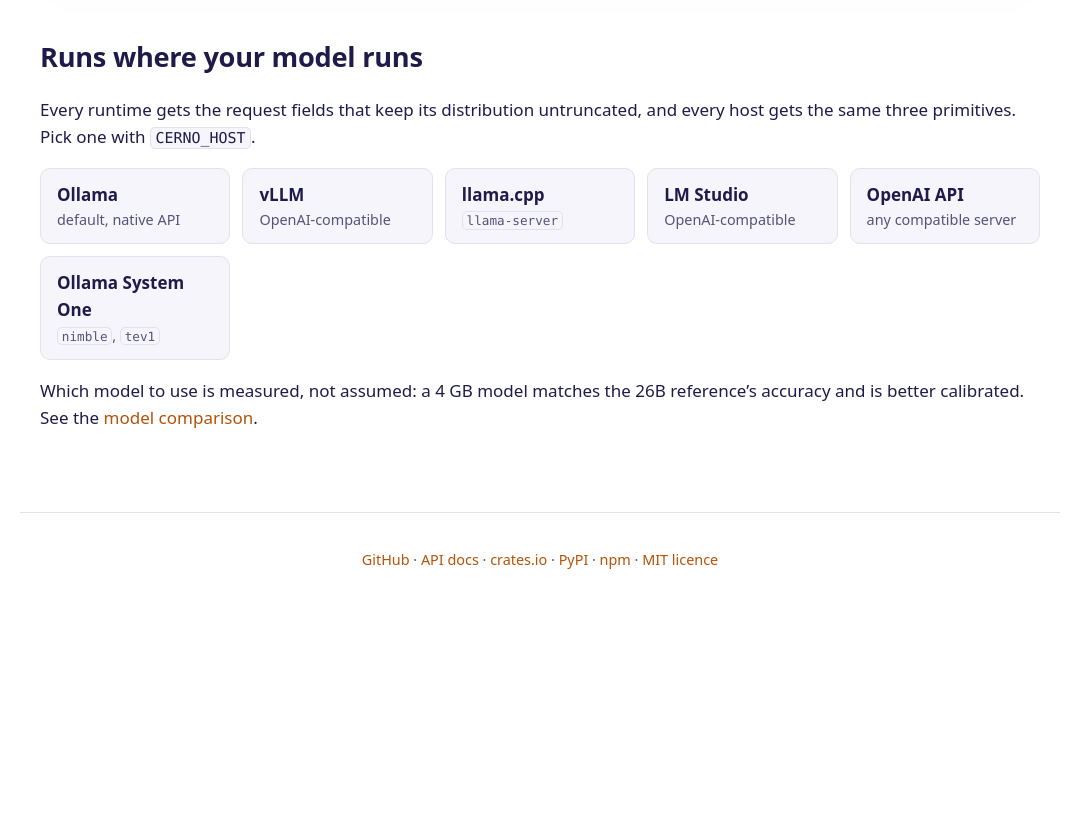
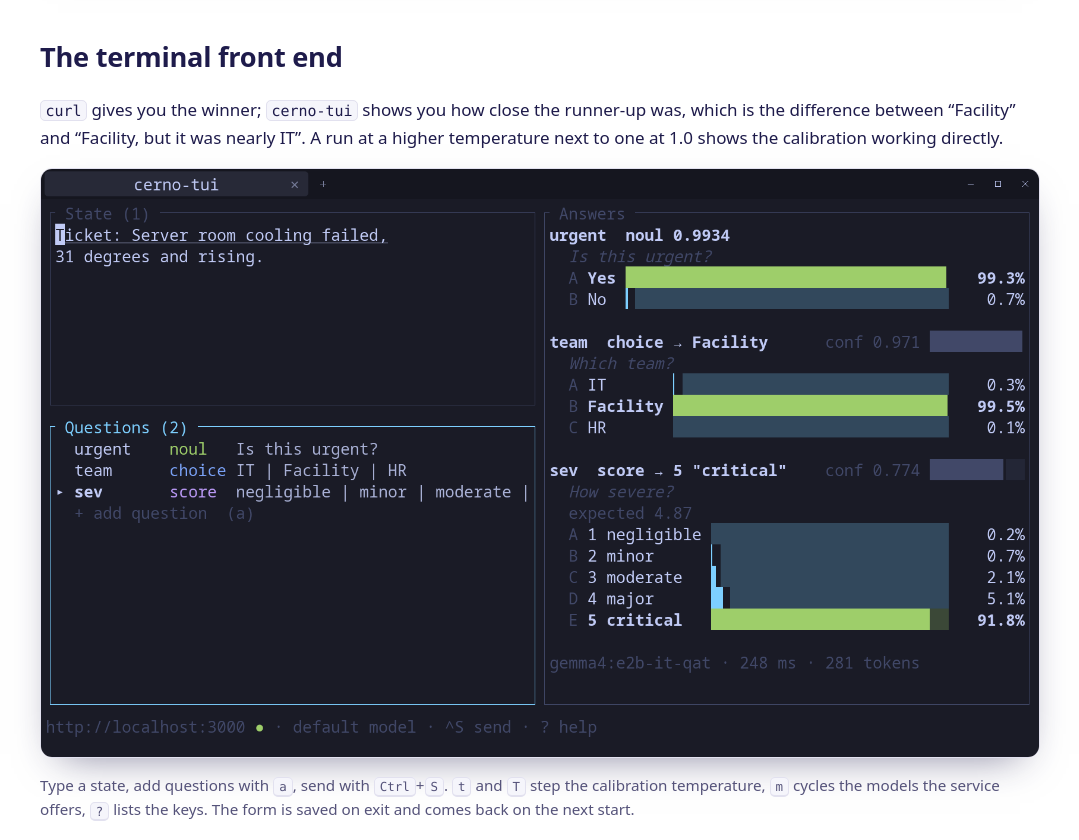
Before and after one commit to cebor/cerno, a plain HTML site: page site/index.html in a window 1280 px wide. Shown: the part 3540-4380 px from the top of the page, without its empty margins (100-1179 px from the left). Before the commit the page ends 4165 px from the top, so only its background shows below. Drawn offline with Linux system fonts and the light colour scheme.

Commit message:
Show the TUI as a screenshot, in the README and on the website
The README drew the terminal front end as box-drawing text, which
shows the layout but none of the colours that make the bars readable.
site/tui.png is a real capture: cerno-tui answering the server-room
example against a live service, taken in nuntio, headless, through
its debug server. The README loads it from the Pages URL like the
logo, since crates.io shows the same file; the website gets a short
section on the terminal front end with it.

AGENTS.md says how to retake it. The first capture came out grey:
nuntio hands its environment to the child, an agent's shell exports
NO_COLOR=1, and the TUI honours it, so cerno-tui has to be started
with that variable removed.

Changelog: changed

```diff
--- a/site/index.html
+++ b/site/index.html
@@ -210,6 +210,22 @@ answers = (client.systemone(text)
       </div>
     </section>
 
+    <section id="tui">
+      <h2>The terminal front end</h2>
+      <p><code>curl</code> gives you the winner; <code>cerno-tui</code> shows you how close the
+      runner-up was, which is the difference between “Facility” and “Facility, but it was nearly
+      IT”. A run at a higher temperature next to one at 1.0 shows the calibration working
+      directly.</p>
+      <figure class="screenshot">
+        <img src="tui.png" width="1680" height="990" loading="lazy"
+             alt="cerno-tui with the server-room ticket as state, three questions, and the answers as bars: urgent 99.3% yes, team Facility at 99.5%, severity critical at 91.8%">
+      </figure>
+      <p class="note">Type a state, add questions with <kbd>a</kbd>, send with <kbd>Ctrl</kbd>+<kbd>S</kbd>.
+      <kbd>t</kbd> and <kbd>T</kbd> step the calibration temperature, <kbd>m</kbd> cycles the models
+      the service offers, <kbd>?</kbd> lists the keys. The form is saved on exit and comes back on
+      the next start.</p>
+    </section>
+
     <section id="hosts">
       <h2>Runs where your model runs</h2>
       <p>Every runtime gets the request fields that keep its distribution untruncated, and every
--- a/site/style.css
+++ b/site/style.css
@@ -283,6 +283,26 @@ table { width: 100%; border-collapse: collapse; font-size: 0.95rem; }
 th, td { text-align: left; vertical-align: top; padding: 10px 12px 10px 0; border-top: 1px solid var(--border); }
 th { color: var(--muted); font-weight: 600; border-top: 0; }
 
+/* The TUI screenshot, taken in a dark terminal: the same frame in both colour schemes. */
+.screenshot { margin: 8px 0 12px; }
+.screenshot img {
+  display: block;
+  width: 100%;
+  height: auto;
+  border-radius: 12px;
+  border: 1px solid var(--border);
+  box-shadow: 0 16px 40px -20px rgba(30, 27, 75, 0.6);
+}
+kbd {
+  font-family: var(--mono);
+  font-size: 0.82em;
+  padding: 0.05em 0.4em;
+  border: 1px solid var(--border);
+  border-bottom-width: 2px;
+  border-radius: 5px;
+  background: var(--panel);
+}
+
 /* Hosts */
 .hosts {
   list-style: none;
```
Also changed, not shown: AGENTS.md (+8 -0 lines), README.md, site/tui.png (added).
